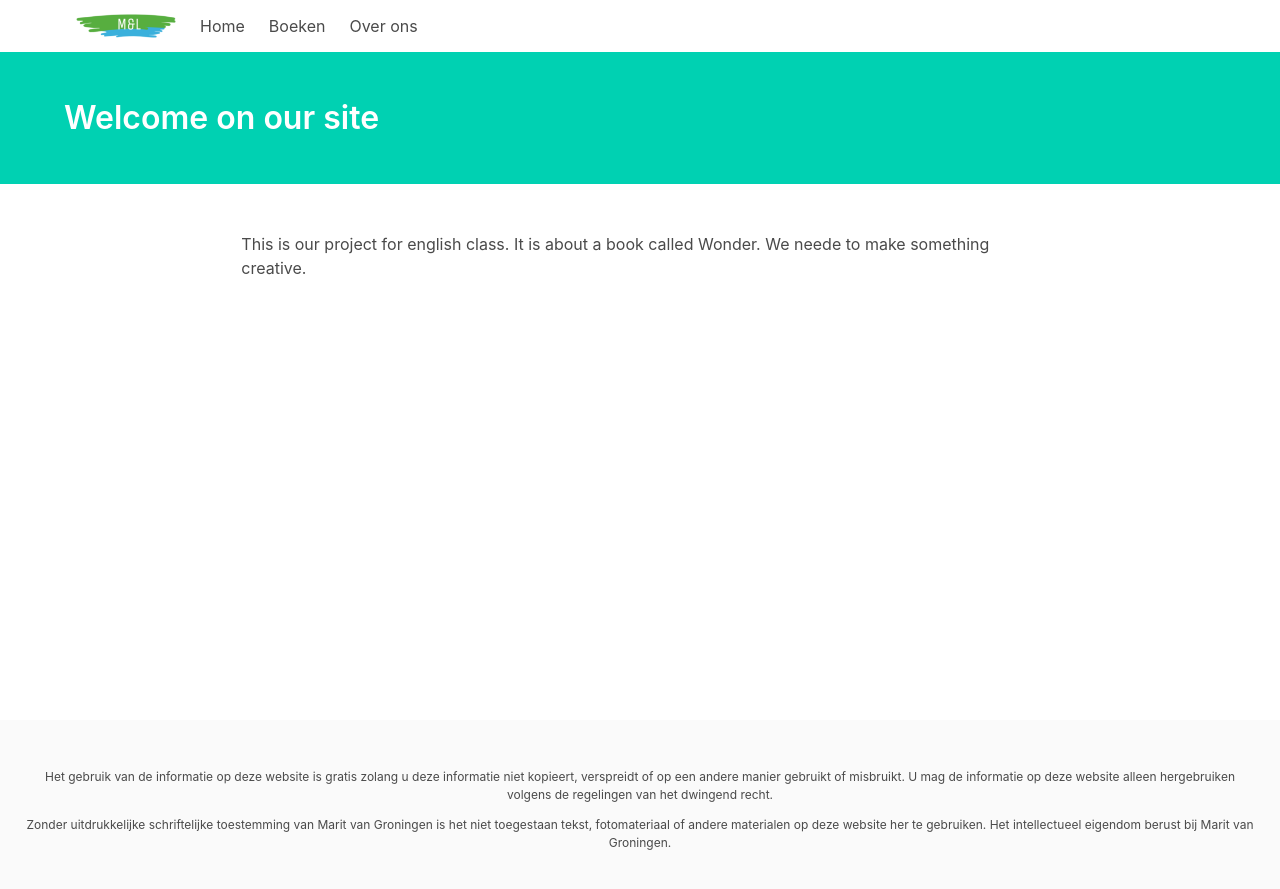
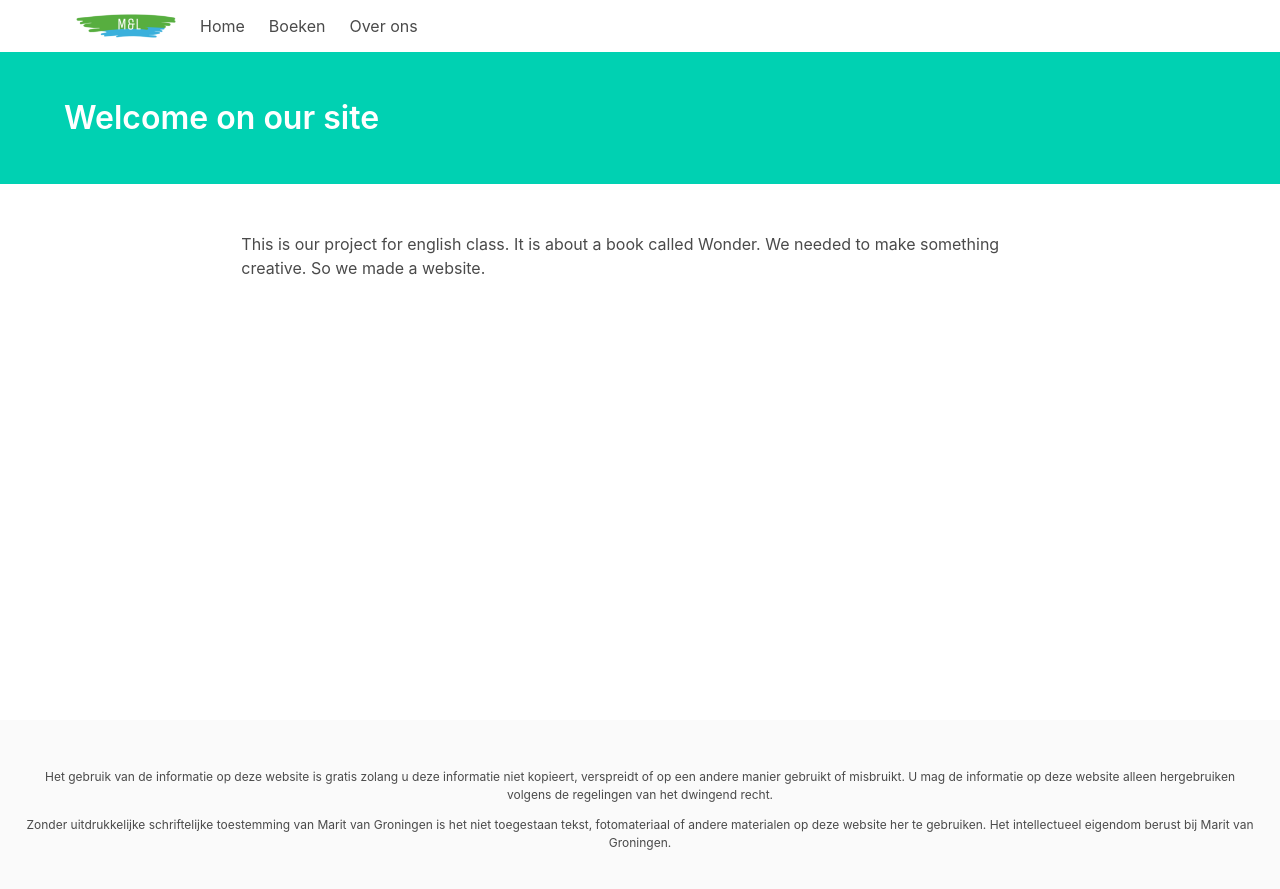
Before and after one commit to groninge01/marit, a Jekyll site: the page built from pages/index.md, in a window 1280 px wide. Shown: the top 889 px of the page. Built offline with Jekyll 4.4.1, drawn with Linux system fonts in a browser that asks for light colours; nearby versions of some CDN libraries; a script that is not in the unit is left out.

Commit message:
Update Page “index”

```diff
--- a/pages/index.md
+++ b/pages/index.md
@@ -5,4 +5,4 @@ permalink: /
 section: home
 intro_paragraph: ''
 ---
-This is our project for english class. It is about a book called Wonder. We neede to make something creative.
+This is our project for english class. It is about a book called Wonder. We needed to make something creative.  So we made a website.
```
